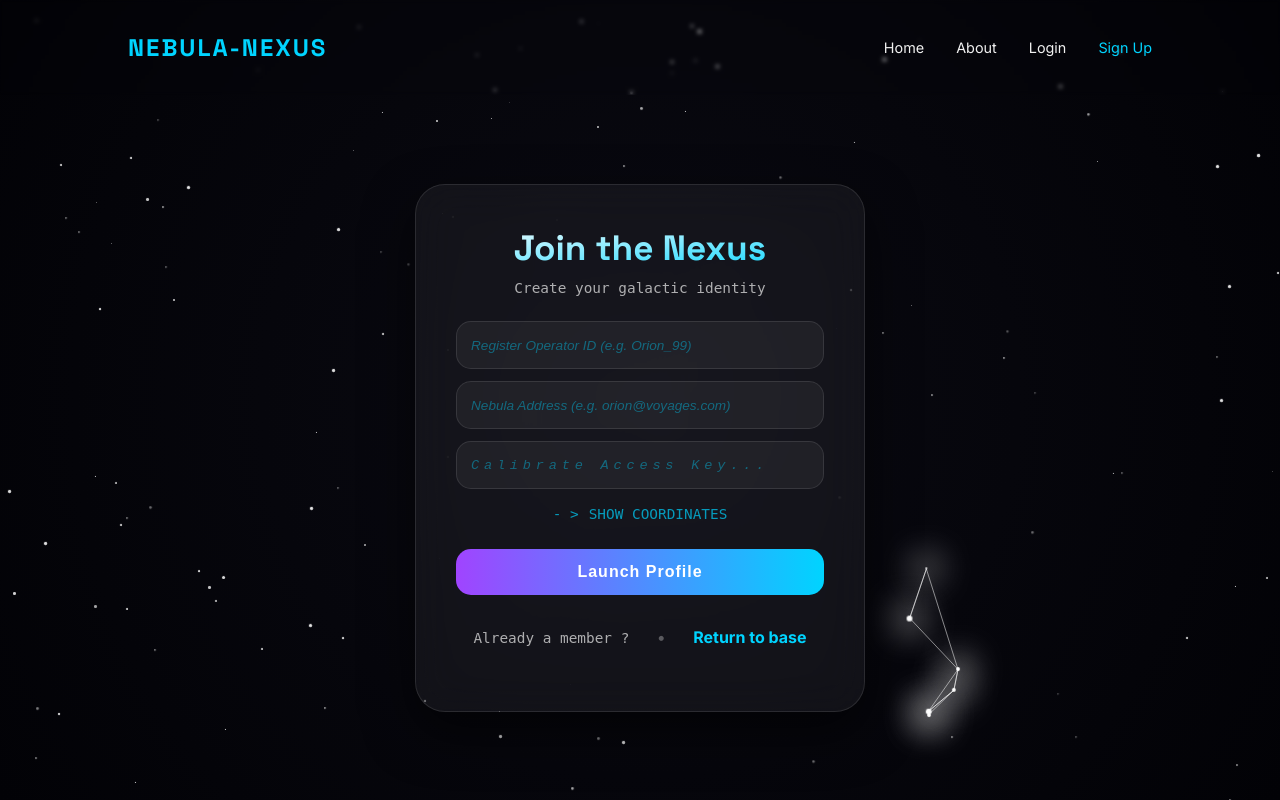
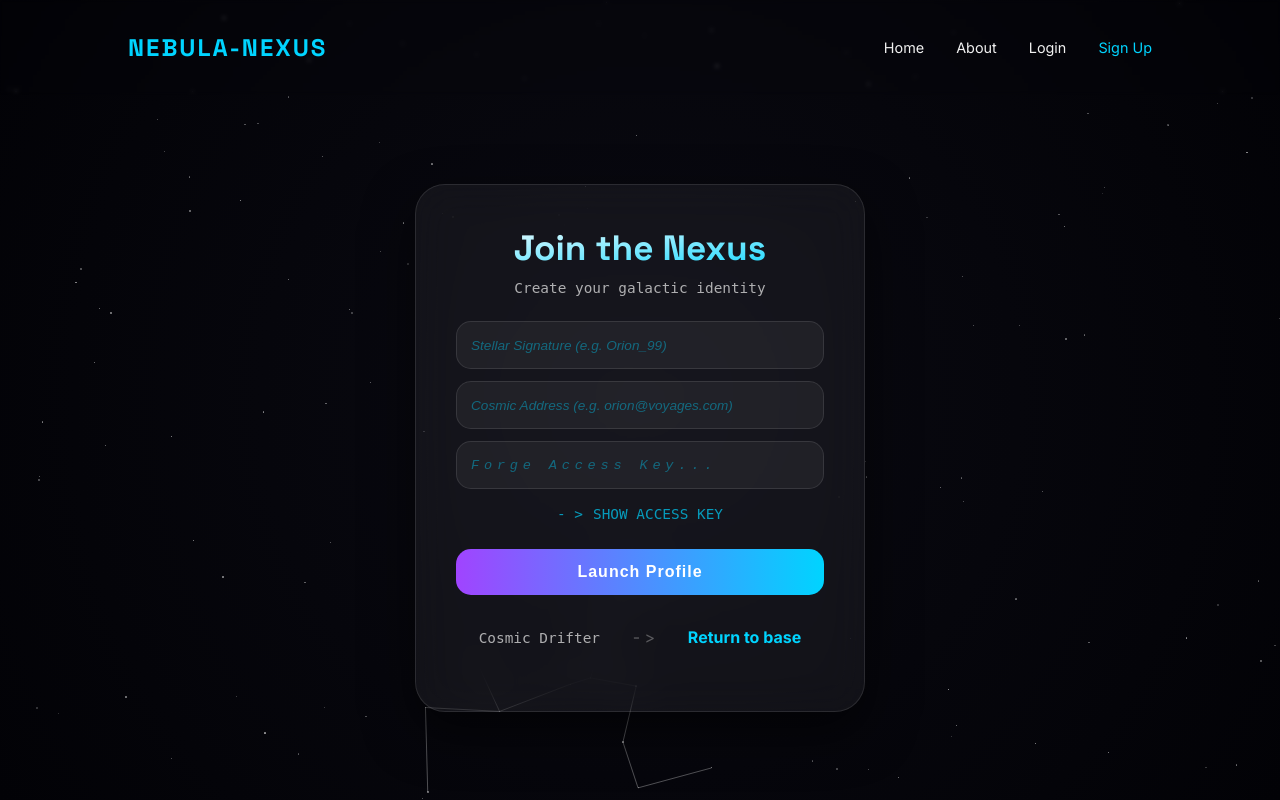
Before and after one commit to ManvendraSingh-007/Nebula-Nexus, a FastAPI app: page /signup/ in a window 1280 px wide. Run offline with FastAPI, Linux system fonts and the light colour scheme.

Commit message:
Refactor CSS animations and improve star rendering logic; update user interface text for consistency in login and signup forms.

```diff
--- a/static/css/constellation.css
+++ b/static/css/constellation.css
@@ -19,43 +19,20 @@
 
 .cosmic-star {
     position: absolute;
+    background-color: #fff;
     border-radius: 50%;
-    background: transparent;
-    display: flex;
-    align-items: center;
-    justify-content: center;
+    opacity: 0.3;
 }
 
-/* The actual visible part of the star */
+/* Simple twinkle effect */
+@keyframes cosmic-twinkle {
+    0%, 100% { opacity: 0.3; }
+    50% { opacity: 0.8; }
+}
+
 .twinkle-layer {
     width: 100%;
     height: 100%;
-    background-color: #fff;
     border-radius: 50%;
-    opacity: var(--base-opacity, 0.5);
-    animation: cosmic-twinkle var(--duration, 3s) ease-in-out infinite;
+    animation: cosmic-twinkle 4s ease-in-out infinite;
 }
-
-/* Animations */
-@keyframes cosmic-twinkle {
-    0%, 100% { transform: scale(0.8); opacity: var(--base-opacity, 0.5); }
-    50% { transform: scale(1.1); opacity: 0.9; }
-}
-
-/* Active States */
-.cosmic-star.active .twinkle-layer {
-    animation: star-pulse 4s ease-in-out infinite !important;
-}
-
-@keyframes star-pulse {
-    0%, 100% {
-        transform: scale(1.5);
-        box-shadow: 0 0 10px 2px rgba(255, 255, 255, 0.5);
-        opacity: 1;
-    }
-    50% {
-        transform: scale(2.0);
-        box-shadow: 0 0 20px 5px rgba(255, 255, 255, 0.8);
-        opacity: 1;
-    }
-}
--- a/static/js/constellation.js
+++ b/static/js/constellation.js
@@ -1,11 +1,10 @@
 (function () {
     const CONFIG = {
         starCount: 150,
-        spawnInterval: 4000,     // Time between new constellations
-        fadeDuration: 8000,      // How long a constellation lasts
-        maxDistance: 200,        // Max length of a line
-        constellationSize: 6,    // Number of stars in a group
-        lineAlphaMax: 0.6        // Max brightness of lines
+        spawnInterval: 4000,
+        fadeDuration: 8000,
+        maxDistance: 300,
+        constellationSize: 14
     };
 
     let starsContainer, canvas, ctx;
@@ -38,18 +37,14 @@
         for (let i = 0; i < CONFIG.starCount; i++) {
             const x = Math.random() * window.innerWidth;
             const y = Math.random() * window.innerHeight;
-            const size = Math.random() * 2 + 1;
+            const size = Math.random() * 1.5 + 0.5;
 
             const div = document.createElement('div');
             div.className = 'cosmic-star';
-            div.style.cssText = `left:${x}px; top:${y}px; width:${size}px; height:${size}px;`;
+            div.style.cssText = `left:${x}px; top:${y}px; width:${size}px; height:${size}px; opacity:${0.2 + Math.random() * 0.4};`;
 
-            // Inner layer for independence from wrapper logic
             const inner = document.createElement('div');
             inner.className = 'twinkle-layer';
-            inner.style.setProperty('--duration', (2 + Math.random() * 3) + 's');
-            inner.style.setProperty('--base-opacity', (0.2 + Math.random() * 0.5));
-
             div.appendChild(inner);
             starsContainer.appendChild(div);
 
@@ -57,45 +52,68 @@
         }
     }
 
-    // Connects stars using distance logic
+    /**
+     * HYBRID LOGIC:
+     * 1. Ensures all stars are connected (MST) for structure.
+     * 2. Adds randomized nearest-neighbor branches for geometry.
+     */
     function getConnections(group) {
         let lines = [];
-        // Simple strategy: Connect every star to its 2 nearest neighbors
-        // This is faster than Prim's algorithm and looks just as good for small groups
-        group.forEach((starA, i) => {
-            let neighbors = [];
-            group.forEach((starB, j) => {
-                if (i === j) return;
-                const dist = Math.hypot(starA.x - starB.x, starA.y - starB.y);
-                if (dist < CONFIG.maxDistance) {
-                    neighbors.push({ star: starB, dist: dist });
-                }
+        const seen = new Set();
+
+        const addLine = (a, b) => {
+            const key = [group.indexOf(a), group.indexOf(b)].sort().join('-');
+            if (!seen.has(key)) {
+                lines.push({ from: a, to: b });
+                seen.add(key);
+            }
+        };
+
+        // PART 1: ENSURE ALL CONNECT (Prim's MST)
+        let reached = [group[0]];
+        let unreached = group.slice(1);
+        while (unreached.length > 0) {
+            let record = { dist: Infinity, rIdx: 0, uIdx: 0 };
+            reached.forEach((r, ri) => {
+                unreached.forEach((u, ui) => {
+                    const d = Math.hypot(r.x - u.x, r.y - u.y);
+                    if (d < record.dist) record = { dist: d, rIdx: ri, uIdx: ui };
+                });
             });
-            // Sort by closest and pick top 2
-            neighbors.sort((a, b) => a.dist - b.dist).slice(0, 2).forEach(n => {
-                // Avoid duplicates (checking simplified)
-                lines.push({ from: starA, to: n.star });
-            });
+            if (record.dist < CONFIG.maxDistance) {
+                addLine(reached[record.rIdx], unreached[record.uIdx]);
+            }
+            reached.push(unreached[record.uIdx]);
+            unreached.splice(record.uIdx, 1);
+        }
+
+        // PART 2: NEAREST NEIGHBOR BRANCHES
+        group.forEach((starA) => {
+            let potential = group
+                .map(starB => ({ star: starB, dist: Math.hypot(starA.x - starB.x, starA.y - starB.y) }))
+                .filter(n => n.star !== starA && n.dist < CONFIG.maxDistance)
+                .sort((a, b) => a.dist - b.dist);
+
+            // Randomly add 1 extra neighbor for geometric variety
+            if (potential.length > 0 && Math.random() > 0.5) {
+                addLine(starA, potential[0].star);
+            }
         });
+
         return lines;
     }
 
     function spawnConstellation() {
         if (activeConstellation) return;
 
-        // Pick random start
         const centerIdx = Math.floor(Math.random() * stars.length);
         const center = stars[centerIdx];
 
-        // Find nearest stars to form a cluster
         const cluster = stars
             .map(s => ({ s, dist: Math.hypot(center.x - s.x, center.y - s.y) }))
             .sort((a, b) => a.dist - b.dist)
             .slice(0, CONFIG.constellationSize)
             .map(item => item.s);
-
-        // Activate CSS on stars
-        cluster.forEach(s => s.element.classList.add('active'));
 
         activeConstellation = {
             stars: cluster,
@@ -107,7 +125,6 @@
     function renderLoop(now) {
         ctx.clearRect(0, 0, canvas.width, canvas.height);
 
-        // Spawn logic
         if (!activeConstellation && (now - lastSpawnTime > CONFIG.spawnInterval)) {
             spawnConstellation();
             lastSpawnTime = now;
@@ -118,35 +135,23 @@
             const progress = elapsed / CONFIG.fadeDuration;
 
             if (progress >= 1) {
-                // Reset
-                activeConstellation.stars.forEach(s => s.element.classList.remove('active'));
                 activeConstellation = null;
             } else {
-                // Calculate Smooth Fade using Sine Wave
-                // 0 -> 1 -> 0 over the duration
-                const alpha = Math.sin(progress * Math.PI) * CONFIG.lineAlphaMax;
-
+                const alpha = Math.sin(progress * Math.PI);
                 ctx.beginPath();
-                ctx.strokeStyle = `rgba(255, 255, 255, ${alpha})`;
-                ctx.lineWidth = 1;
-
-                // Optional: Subtle glow on lines
-                ctx.shadowBlur = 8;
-                ctx.shadowColor = `rgba(255, 255, 255, ${alpha * 0.5})`;
+                ctx.strokeStyle = `rgba(255, 255, 255, ${alpha * 0.45})`;
+                ctx.lineWidth = 0.8;
 
                 activeConstellation.lines.forEach(line => {
                     ctx.moveTo(line.from.x, line.from.y);
                     ctx.lineTo(line.to.x, line.to.y);
                 });
-
                 ctx.stroke();
             }
         }
-
         requestAnimationFrame(renderLoop);
     }
 
-    // Start
     if (document.readyState === 'complete') init();
     else window.addEventListener('load', init);
 })();
--- a/static/js/login-signup.js
+++ b/static/js/login-signup.js
@@ -3,22 +3,23 @@
     let option = document.getElementById("glyph-text");
     let symbol = document.getElementById("symbol");
 
-    // 1. Check if the field is empty
-    if (x.value.length === 0) {
-        console.log("Transmission empty: No coordinates to reveal.");
-        return; // Exit the function if nothing is typed
-    }
+    // 1. Exit if empty
+    if (x.value.length === 0) return;
 
-    // 2. Toggle logic
+    // 2. Toggle based ONLY on the input type
     if (x.type === "password") {
         x.type = "text";
-        x.classList.add("revealed-coordinates"); // Apply the mono styling
-        option.innerText = "HIDE COORDINATES";
+        x.classList.add("revealed-coordinates");
+
+        // Update labels to your new theme
+        option.innerText = "HIDE ACCESS KEY";
         symbol.innerText = "< -";
     } else {
         x.type = "password";
-        x.classList.remove("revealed-coordinates"); // Remove the styling
-        option.innerText = "SHOW COORDINATES";
+        x.classList.remove("revealed-coordinates");
+
+        // Match the text exactly
+        option.innerText = "SHOW ACCESS KEY";
         symbol.innerText = "- >";
     }
 }
--- a/templates/dashboard.html
+++ b/templates/dashboard.html
@@ -24,11 +24,11 @@
     <div class="content-container">
         <div class="profile-card">
             <div class="avatar-ring">
-                <img src="https://api.dicebear.com/7.x/identicon/svg?seed={{ user_email }}" alt="avatar">
+                <img src="https://api.dicebear.com/7.x/identicon/svg?seed={{ user }}" alt="avatar">
             </div>
 
-            <h1>{{ user_email.split('@')[0] }}</h1>
-            <p class="email-display">{{ user_email }}</p>
+            <h1>{{ user.split('@')[0] }}</h1>
+            <p class="email-display">{{ user }}</p>
 
             <div class="profile-grid">
                 <div class="grid-item">
--- a/templates/signup.html
+++ b/templates/signup.html
@@ -32,21 +32,21 @@
             <p>Create your galactic identity</p>
 
             <form action="http://127.0.0.1:8000/signup/" method="post" class="signup-form">
-                <input type="text" name="username" placeholder="Register Operator ID (e.g. Orion_99)" id="usernameForum" required>
-                <input type="email" name="email" placeholder="Nebula Address (e.g. orion@voyages.com)"
+                <input type="text" name="username" placeholder="Stellar Signature (e.g. Orion_99)" id="usernameForum" required>
+                <input type="email" name="email" placeholder="Cosmic Address (e.g. orion@voyages.com)"
                     id="emailForum" required>
-                <input type="password" name="password" id="passwordForum" placeholder="Calibrate Access Key..." required>
+                <input type="password" name="password" id="passwordForum" placeholder="Forge Access Key..." required>
                 <div class="glyph-trigger" onclick="togglePass('passwordForum')" style="cursor: pointer;">
                     <p id="symbol">- ></p>
-                    <p id="glyph-text">SHOW COORDINATES</p>
+                    <p id="glyph-text">SHOW ACCESS KEY</p>
                 </div>
 
                 <input type="submit" value="Launch Profile">
             </form>
 
             <div class="footer-links">
-                <p>Already a member ?</p>
-                <span>•</span>
+                <p>Cosmic Drifter</p>
+                <span>- ></span>
                 <a href="/login">Return to base</a>
             </div>
         </div>
```
Also changed, not shown: templates/login.html (+4 -4 lines).
